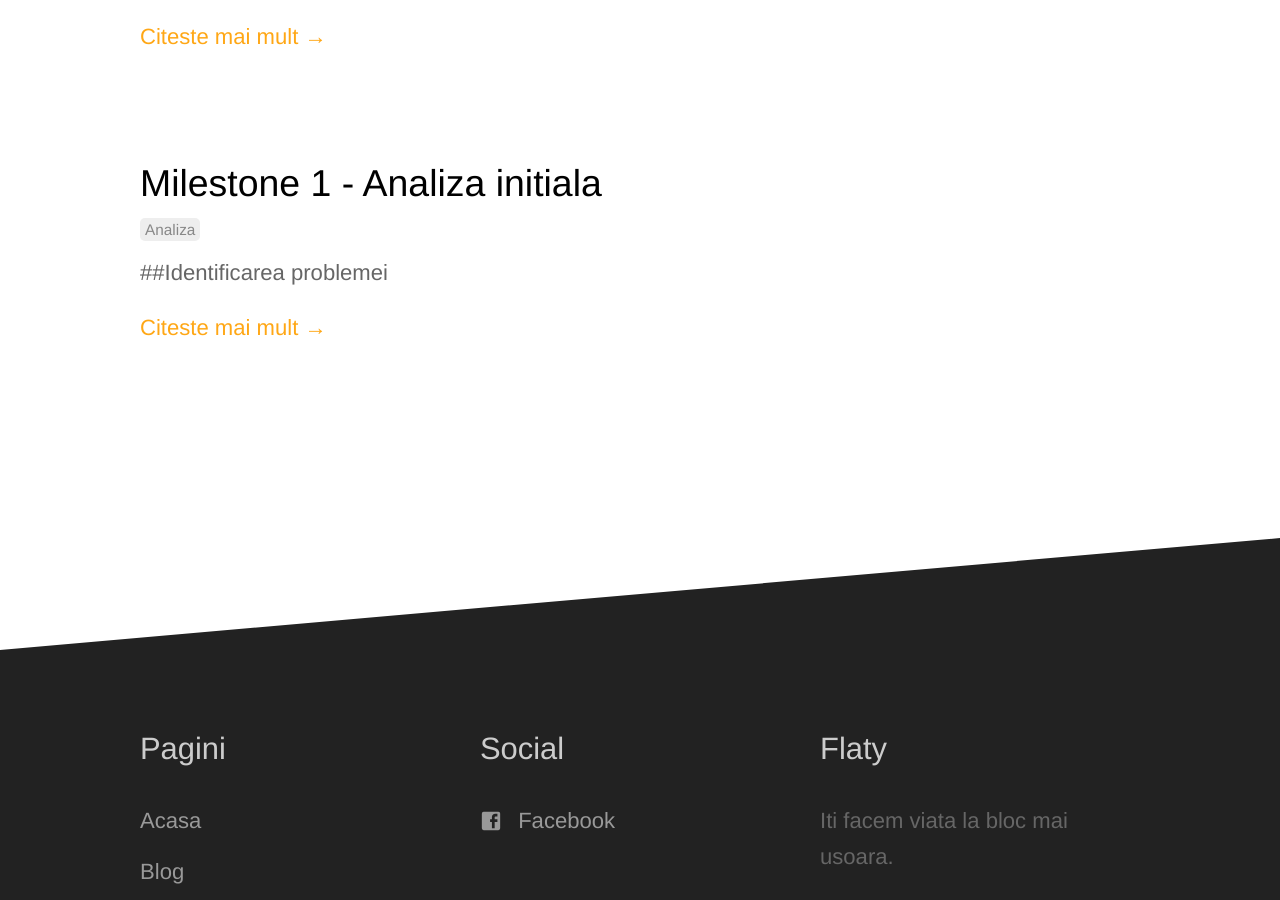
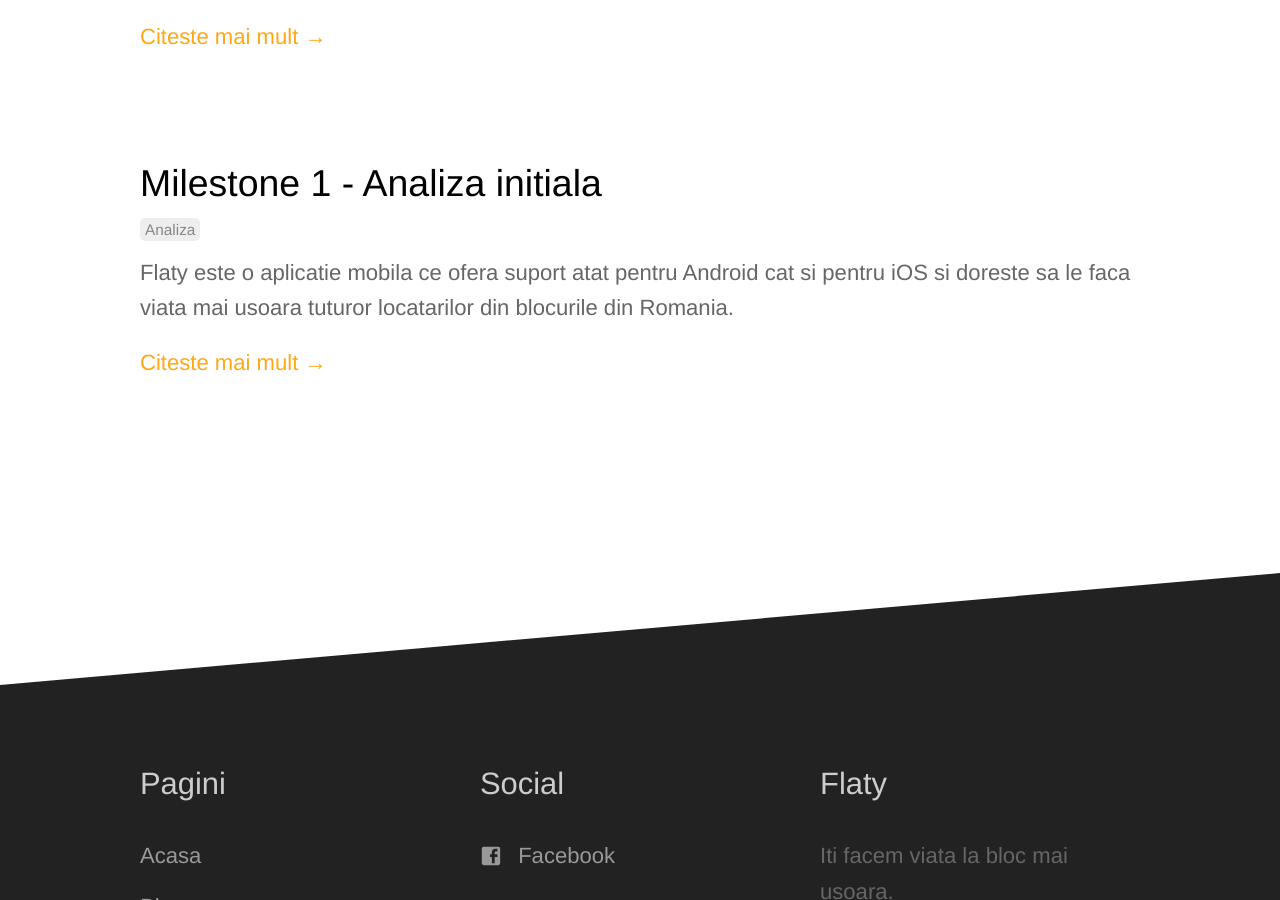
Before and after one commit to rptoma/Flaty, a Jekyll site: the page built from blog/index.html, in a window 1280 px wide and 900 px high, scrolled down 877 px. Built offline with Jekyll 4.4.1, drawn with Linux system fonts in a browser that asks for light colours; the list of posts is cut into pages by our own code; part of the change alters nothing that is shown.

Commit message:
Updated '_posts/2018-10-14-ce-este-flaty.md' via CloudCannon

```diff
--- a/_posts/2018-10-14-ce-este-flaty.md
+++ b/_posts/2018-10-14-ce-este-flaty.md
@@ -4,28 +4,49 @@ categories: Analiza
 <!--author_staff_member:
 show_comments: true
 ---
-##Identificarea problemei
 
-Ideea aplicatiei a pornit in urma unei probleme intampinate de unul din membri echipei si anume neobservarea afisului postat pe scara blocului privind oprirea apei calde pentru o perioada de 2 zile. In urma unei discutii, ceilalti membri ai echipei si-au dat seama ca au intampinat neplaceri asemanatoare, astfel aparand ideea unei aplicatii ce poate rezolva problemele din asociatiile de locatari.
+Flaty este o aplicatie mobila ce ofera suport atat pentru Android cat si pentru iOS si doreste sa le faca viata mai usoara tuturor locatarilor din blocurile din Romania.
 
+![Apartamente](https://images.unsplash.com/photo-1464938050520-ef2270bb8ce8?ixlib=rb-0.3.5&amp;ixid=eyJhcHBfaWQiOjEyMDd9&amp;s=ef45ad8b1585797b19623a38b806ea89&amp;auto=format&amp;fit=crop&amp;w=1053&amp;q=80)
 
-##Solutia
+## Probleme
 
-Solutia propusa de noi este realizarea unei aplicatii mobile cu ajutorul careia problemele locatarilor pot fi rezolvate cu functionalitati precum vizualizarea unui avizier virtual, primirea de notificari cu privire la anunturi precum intreruperea apei/gazelor, anuntarea deratizarii, stabilirea usoara a unei date de intrunire a locatarilor, reducerea timpului petrecut pentru trimiterea indexului contorului de apa si plata intretinerii, un loc unde locatarii pot face reclamatii sau sugestii legate de propriul bloc, gasirea rapida a informatiilor de contact ale vecinilor.
+> * Citirea greoaie a avizierului pentru intretinere
+> * Modul ineficient de a notifica locatarii cu privire la anunturi precum intreruperea apei sau setarea datei intrunirii locatarilor
+> * Irosirea timpului atunci cand se doreste trimiterea citirii contorului pentru apa sau al platii intretinerii
+> * Lipsa unui mijloc prin care se pot face reclamatii sau sugestii legate de propriul bloc
+> * Lipsa informatiilor de contact ale vecinilor
 
+## Solutii
 
-##Descoperirea eventualilor utilizatori
+> * Primirea datelor ce erau postate la avizierul blocului direct in aplicatia mobila sub forma unor notificari
+> * Introducerea datelor de contor direct in aplicatie, date ce vor fi procesate de catre administratorul blocului
+> * Comunicare mult mai rapida cu administratorul
+> * Adaugarea de functionalitati ce permite rezolvarea diferitor aspecte din cadrul asociatiei
 
-Din fazele incipiente, echipa si-a dat seama ca principalii utilizatori ai aplicatiei vor fi atat locatari, cat si administratori, astfel abordarea ambelor grupuri de persoane in vederea colectarii de informatii despre utilitatea aplicatiei din punctele lor de vedere, fiind extrem de importanta.
+## Segmentele de clienti
 
-![Apartamente](https://images.unsplash.com/photo-1517732306149-e8f829eb588a?ixlib=rb-0.3.5&ixid=eyJhcHBfaWQiOjEyMDd9&s=f01588d10ff9d309abd7cf609fb7e265&auto=format&fit=crop&w=1952&q=80)
+Clientii se impart in 2 categorii principale: administratori si locatari. Un aspect important este faptul ca existe mai multe subcategorii de locatari, in functie de varsta. Astfel, cu cat varsta locatarului este mai mica, cu atat exista mai multe sanse ca acesta sa fie dispus sa utilizeze aplicatia, existand o oarecare reticenta fata de aplicatiile mobile printre oamenii varstnici.
 
-Dat fiind faptul ca dorinta noastra este de a crea o aplicatie mobila, publicul tinta la care echipa s-a orientat initial il reprezinta persoanele de pana in 50 de ani. Au existat multiple cai de conectare cu publicul:
-> * Interviuri verbale - prezentarea ideii prietenilor si cunostintelor si aflarea parerii sincere si de sugestii prin chestionare verbala
-> * Conversatii on-line, private, cu membri ai diferitelor asociatii de locatari
-> * Studiu de caz on-line. Crearea unui formular cu ajutorul Google Froms si distribuirea acestuia pe diverse retele de socializare, preponderent fiind reteaua Facebook, unde formularul a fost postat pe multiple grupuri de asociatii de locatari
+![Clienti](https://images.unsplash.com/photo-1491438590914-bc09fcaaf77a?ixlib=rb-0.3.5&amp;ixid=eyJhcHBfaWQiOjEyMDd9&amp;s=56c7f9756b4386446903856e0fc99dd5&amp;auto=format&amp;fit=crop&amp;w=1050&amp;q=80)
 
-Intrebarile adresate si raspunsurile primite au fost urmatoarele:
-> * În ce categorie de vârstă vă încadrați?
+## Competitie
 
-![abc](abc.png)
+Pe piata exista deja idei similare, ele pot fi gasite prin intermediul link-urilor de mai jos.
+
+&nbsp; &nbsp; &nbsp;&nbsp;[E-bloc](https://www.e-bloc.ro "e-bloc")<br>&nbsp; &nbsp; &nbsp;&nbsp;[Aviziero](https://aviziero.ro "aviziero")<br>&nbsp; &nbsp; &nbsp;&nbsp;[Gesimo](https://www.gesimo.ro "gesimo")<br>&nbsp; &nbsp; &nbsp;&nbsp;[Homefile](https://homefile.ro "homefile")<br>&nbsp; &nbsp; &nbsp;&nbsp;[Blocexpert](https://www.blocexpert.ro "blocexpert")<br>&nbsp; &nbsp; &nbsp;&nbsp;[Xisoft](https://www.xisoft.net "xisoft")
+
+Cu toate acestea, implementarea competitorilor este strict focalizata pe aplicatii web sau desktop. Acesta este principalul motiv pentru care nu au avut parte de un succes major. In ziua de azi, oamenii utilizeaza tot mai des platformele mobile, iar o simpla notificare este mai facila si mai usor de observat decat accesarea unui website sau a unei aplicatii desktop. Astfel, avem un avantaj puternic fata de competitie, ce va putea ditcta succesul ideii.
+
+## Structura costurilor
+
+* Costurile de productie
+  * Server baza de date, publicarea aplicatiei in magazinele virtuale
+* Costurile de marketing
+  * Promovarea aplicatiei prin intermediul reclamelor.
+
+## Fluxuri de venit
+
+Aplicatia poate crea multiple fluxuri de venit. Aceasta va oferi anumite functionalitati in mod gratuit, insa pentru a avea acces integral, utilizatorii vor fi nevoiti sa plateasca o anumita suma de bani (prin in-app purchases). Un posibil flux poate fi cel obtinut din integrarea reclamelor in versiunea neplatita a aplicatiei. In versiunea platita, reclamele vor disparea, dar va fi creat un nou flux, printr-o plata recurenta, lunara, de 2-5 lei. Considerand taxa lunara de 2 lei/apartament, un scenariu prin care se poate aproxima castigul adus este cazul in care intr-un bloc de 10 etaje, a cate 40 de apartamente, 20 dintre acestea ar fi dispuse sa foloseasca varianta platita. Pentru 1000 de astfel de blocuri, s-ar obtine un profit de 40.000 lei/luna - taxe.
+
+![Venit](https://images.unsplash.com/photo-1522937335625-b87ea99dc133?ixlib=rb-0.3.5&amp;ixid=eyJhcHBfaWQiOjEyMDd9&amp;s=9a5b353ddbf4355ab7f6183f6de7e63b&amp;auto=format&amp;fit=crop&amp;w=1050&amp;q=80)
```
